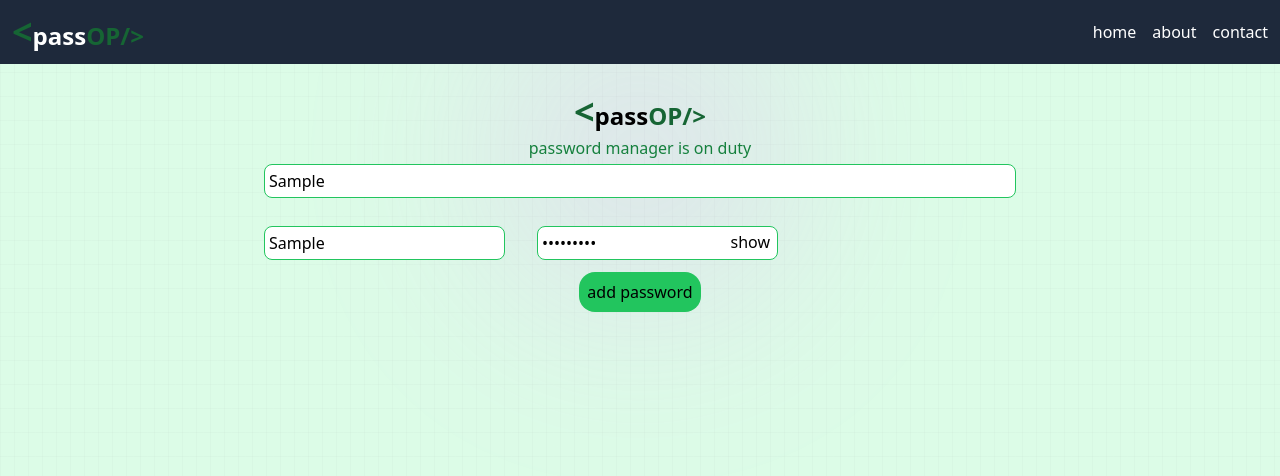
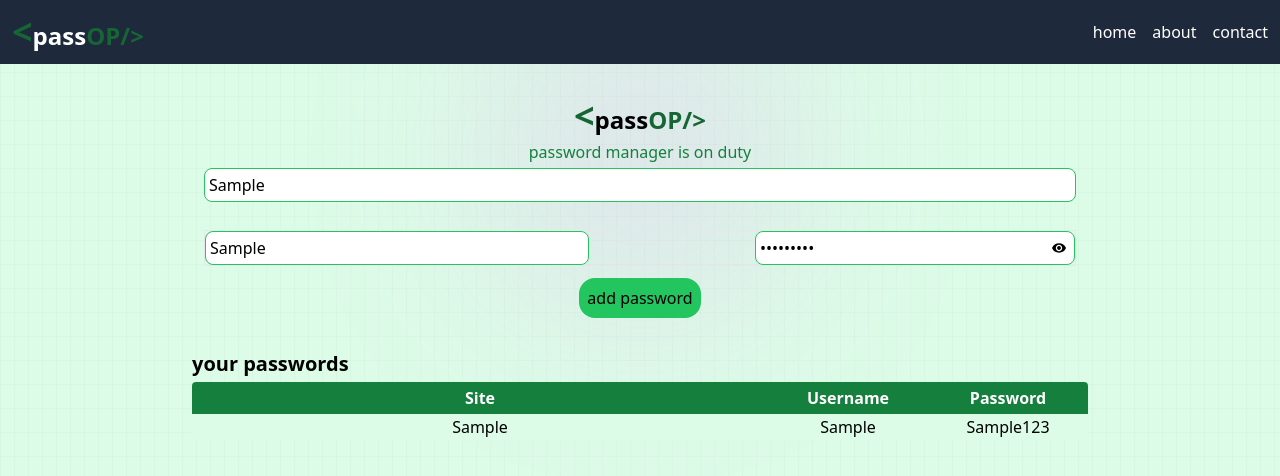
Before and after one commit to raghuveeersharma/password_manager, a React (Vite) app in the folder front/: page / in a window 1280 px wide. Both pictures are taken after typing "Sample", "Sample", "Sample123" into the empty fields and a click on the button "add password". Shown: the top 476 px of the page. Built offline with nearby package versions, Linux system fonts and the light colour scheme; some icons are missing.

Commit message:
add TableComponent

```diff
--- a/front/package.json
+++ b/front/package.json
@@ -11,7 +11,8 @@
   },
   "dependencies": {
     "react": "^18.3.1",
-    "react-dom": "^18.3.1"
+    "react-dom": "^18.3.1",
+    "react-icons": "^5.3.0"
   },
   "devDependencies": {
     "@eslint/js": "^9.13.0",
--- a/front/src/components/Manager.jsx
+++ b/front/src/components/Manager.jsx
@@ -1,13 +1,47 @@
-import React from "react";
+import React, { useEffect, useState } from "react";
+import { IoMdEye } from "react-icons/io";
+import { FaEyeSlash } from "react-icons/fa";
+import TableComponent from "./TableComponent";
 
 const Manager = () => {
+  const [showPassword, setShowPassword] = useState(false);
+  const [passwordArray, setPasswordArray] = useState("");
+
+  useEffect(() => {
+    let passwords = localStorage.getItem("passwords");
+    if (passwords) {
+      setPasswordArray(JSON.parse(passwords));
+    }
+  }, []);
+
+  const [form, setForm] = useState({
+    site: "",
+    username: "",
+    password: "",
+  });
+
+  const handelSubmit = (e) => {
+    e.preventDefault();
+    setPasswordArray([...passwordArray, form]);
+    localStorage.setItem("passwords", JSON.stringify([...passwordArray, form]));
+    console.log([...passwordArray, form]);
+  };
+  const handleChange = (e) => {
+    setForm({
+      ...form,
+      [e.target.name]: e.target.value,
+    });
+  };
   return (
     <>
       <div className="absolute inset-0 -z-10 h-full w-full bg-green-100 bg-[linear-gradient(to_right,#8080800a_1px,transparent_1px),linear-gradient(to_bottom,#8080800a_1px,transparent_1px)] bg-[size:14px_24px]">
         <div className="absolute left-0 right-0 top-0 -z-10 m-auto h-[310px] w-[310px] rounded-full bg-fuchsia-400 opacity-20 blur-[100px]"></div>
       </div>
 
-      <div className="container mx-auto mt-5 max-w-3xl  p-2">
+      <form
+        className="container mx-auto mt-5 max-w-4xl  p-3"
+        onSubmit={handelSubmit}
+      >
         <div className="logo font-bold text-2xl text-center">
           <span className="text-green-800 text-4xl">&lt;</span>
           pass
@@ -19,28 +53,44 @@ const Manager = () => {
         <div className="flex flex-col gap-3  text-black mt-1">
           <input
             type="text"
+            name="site"
+            value={form.site}
+            onChange={handleChange}
             className="border border-green-500  rounded-lg p-1"
             placeholder="Enter WebSite URL"
           />
-          <div className="mt-4 flex gap-8">
+          <div className="mt-4 flex gap-8 max-w-full border justify-between">
             <input
               type="text"
-              className="border border-green-500 rounded-lg p-1"
+              name="username"
+              value={form.username}
+              onChange={handleChange}
+              className="border border-green-500 rounded-lg p-1 w-96"
               placeholder="Enter Username"
             />
             <div className=" relative">
               {" "}
               <input
-                type="password"
-                className="w-fit border border-green-500 rounded-lg p-1"
+                type={showPassword ? "text" : "password"}
+                name="password"
+                value={form.password}
+                onChange={handleChange}
+                className=" border border-green-500 rounded-lg p-1 w-80"
                 placeholder="Enter Password"
               />
-              <span className="absolute right-2 top-1 cursor-pointer">
-                show
+              <span className="absolute right-2 top-[25%] cursor-pointer">
+                {showPassword ? (
+                  <FaEyeSlash onClick={() => setShowPassword(false)} />
+                ) : (
+                  <IoMdEye onClick={() => setShowPassword(true)} />
+                )}
               </span>
             </div>
           </div>
-          <button className="flex items-center  bg-green-500 rounded-2xl w-fit p-2  m-auto">
+          <button
+            className="flex items-center  bg-green-500 rounded-2xl w-fit  cursor-pointer p-2  m-auto"
+            onClick={handleChange}
+          >
             <lord-icon
               src="https://cdn.lordicon.com/jgnvfzqg.json"
               trigger="hover"
@@ -48,6 +98,10 @@ const Manager = () => {
             add password
           </button>
         </div>
+      </form>
+      <div className=" mx-auto mt-5 max-w-4xl">
+        <h1 className="text-xl font-bold">your passwords</h1>
+        <TableComponent passwordArray={passwordArray} />
       </div>
     </>
   );
--- /dev/null
+++ b/front/src/components/TableComponent.jsx
@@ -0,0 +1,36 @@
+import React from "react";
+
+const TableComponent = ({ passwordArray }) => {
+  return (
+    <div>
+      {passwordArray.length === 0 ? (
+        <p className="text-center mt-2">No passwords saved</p>
+      ) : (
+        <table className="w-full mt-1 rounded overflow-hidden">
+          <thead className="bg-green-700 text-white">
+            <tr>
+              <th className="p-1">Site</th>
+              <th className="p-1">Username</th>
+              <th className="p-1">Password</th>
+            </tr>
+          </thead>
+          <tbody className="bg-green-100">
+            {passwordArray.map((item, index) => (
+              <tr key={index}>
+                <td className="text-center min-w-40 cursor-pointer">
+                  <a href="item.site" target="_blank">
+                    {item.site}
+                  </a>
+                </td>
+                <td className="text-center w-40">{item.username}</td>
+                <td className="text-center w-40">{item.password}</td>
+              </tr>
+            ))}
+          </tbody>
+        </table>
+      )}
+    </div>
+  );
+};
+
+export default TableComponent;
```
Also changed, not shown: 1 other file (tests, documents, lock files or other folders).
